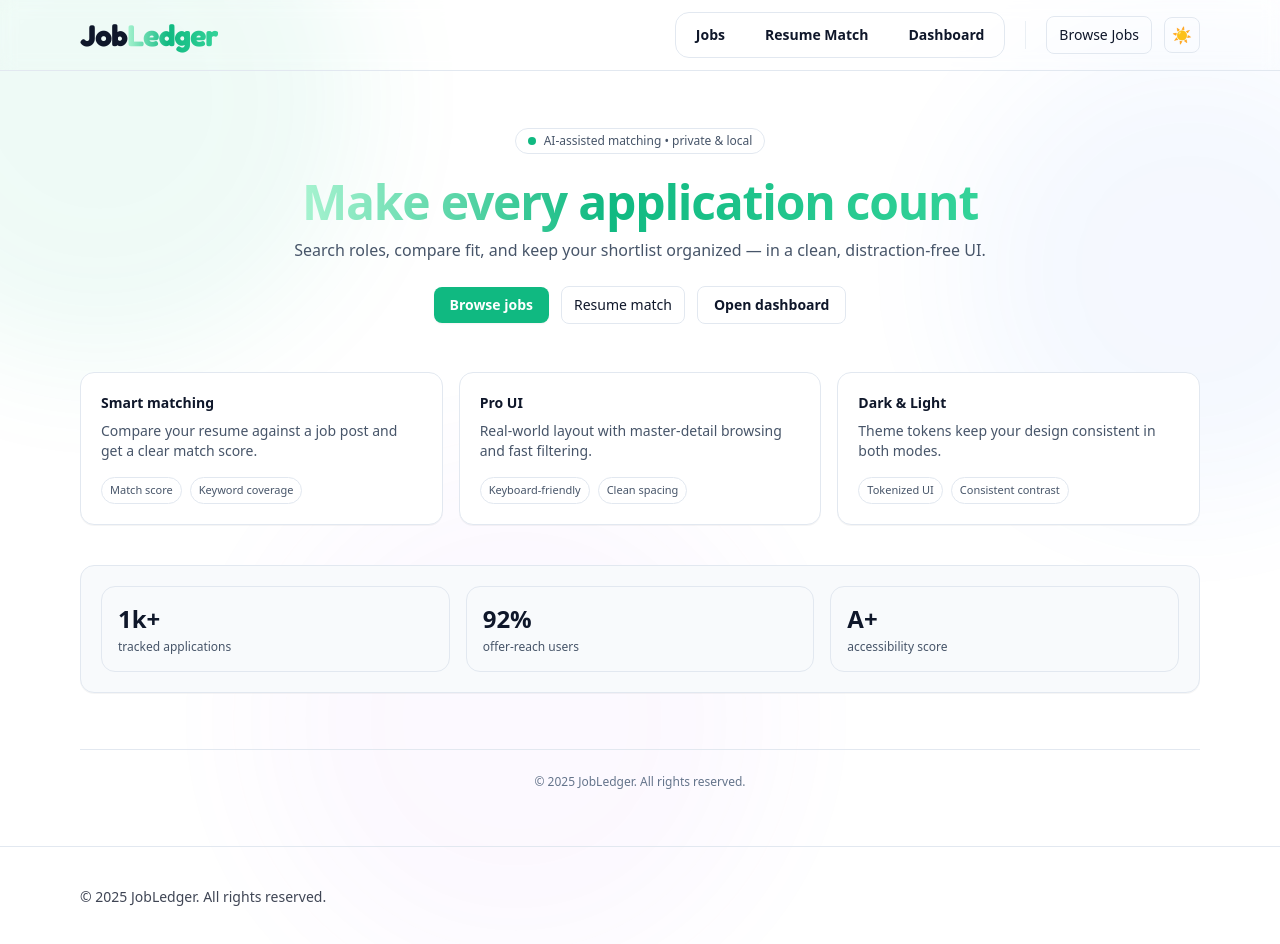
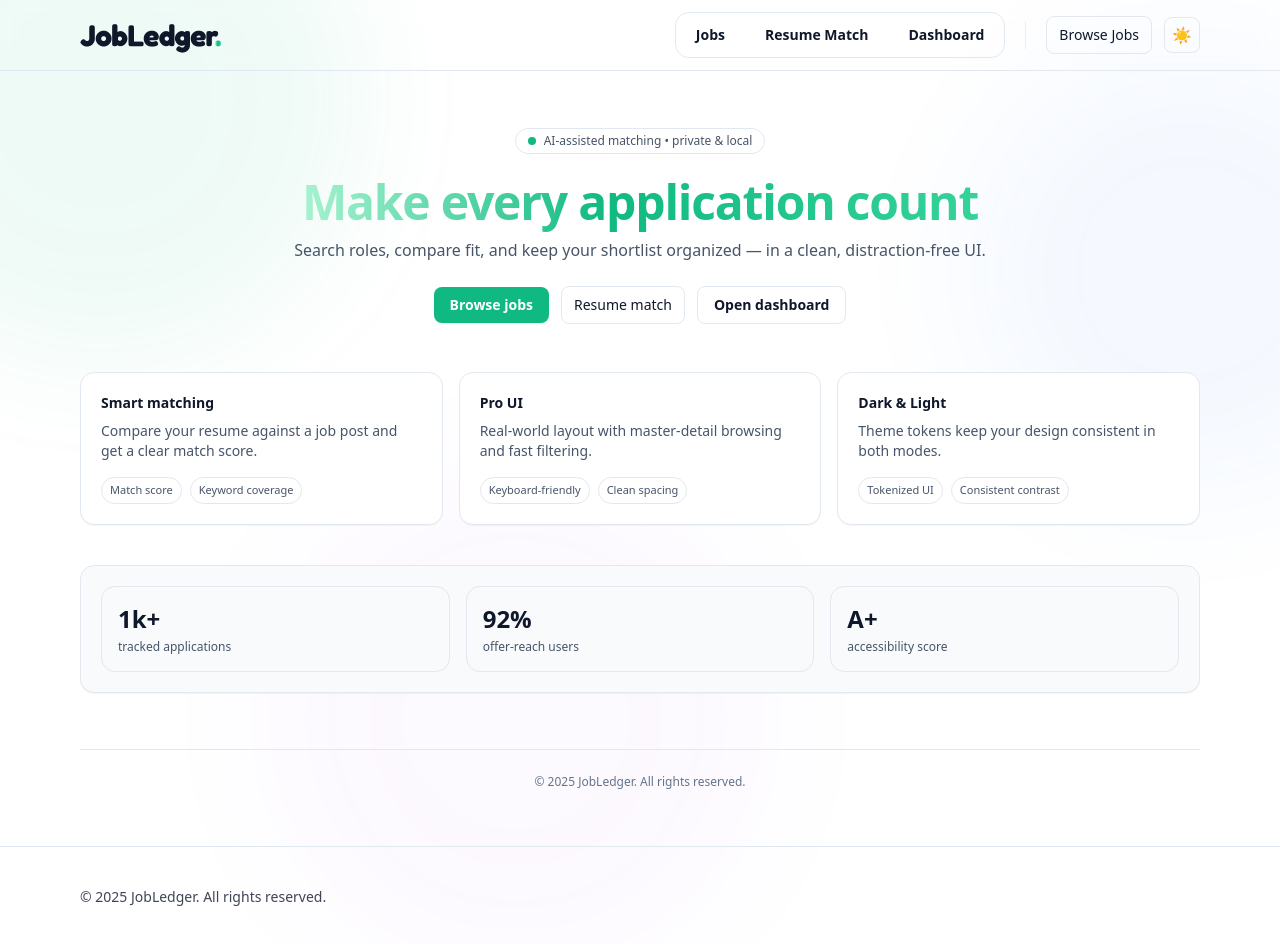
Before and after one commit to denildominic/jobledger, a Next.js app: page / in a window 1280 px wide. Shown: the top 944 px of the page. Built offline with nearby package versions, Linux system fonts and the light colour scheme.

Commit message:
Made changes to the UI

```diff
--- a/components/LogoutButton.tsx
+++ b/components/LogoutButton.tsx
@@ -16,10 +16,10 @@ export default function LogoutButton({
     if (busy) return;
     setBusy(true);
     try {
-      // 1) clear our custom JWT cookie
+      // clear our custom JWT cookie
       await fetch("/api/logout", { method: "POST" }).catch(() => {});
 
-      // 2) sign out NextAuth (clears next-auth session cookies)
+      // sign out NextAuth (clears next-auth session cookies)
       await signOut({ callbackUrl: redirectTo });
     } finally {
       setBusy(false);
--- a/components/UnsaveJobButton.tsx
+++ b/components/UnsaveJobButton.tsx
@@ -43,7 +43,7 @@ export default function UnsaveJobButton({
       onClick={onClick}
       disabled={submitting || isPending}
       className={className}
-      aria-label="Unsave this job"
+      aria-label="Unsave job"
     >
       {submitting || isPending ? "Unsaving…" : children}
     </button>
--- a/components/job-toolbar.tsx
+++ b/components/job-toolbar.tsx
@@ -119,8 +119,8 @@ export default function JobToolbar({
           >
             <option value="relevant">Relevant</option>
             <option value="newest">Newest</option>
-            <option value="salary_high">Salary: High → Low</option>
-            <option value="salary_low">Salary: Low → High</option>
+            <option value="salary_high">Salary: High to Low</option>
+            <option value="salary_low">Salary: Low to High</option>
           </select>
           <span className="text-sm text-slate-500 dark:text-slate-400">
             {results} results
--- a/components/navbar.tsx
+++ b/components/navbar.tsx
@@ -32,7 +32,7 @@ export function Navbar() {
           <span
             className={`${fredoka.className} text-2xl md:text-3xl font-black tracking-tight`}
           >
-            Job<span className="gradient-text">Ledger</span>
+            JobLedger<span className="gradient-text">.</span>
           </span>
         </Link>
 
```
